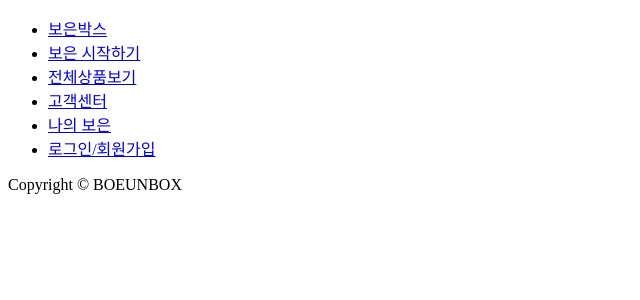
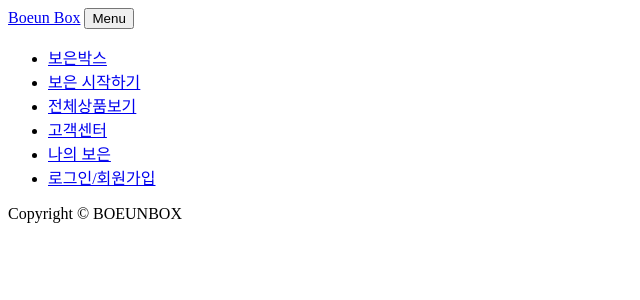
Before and after one commit to boeunbox/bbteam, a Django app: template boeunbox/boeunbox/templates/gnav.html in a window 1280 px wide. Shown: the top 300 px of the page, without its empty margins (0-640 px from the left). Run offline with Django 3.2, Linux system fonts and the light colour scheme; the template is opened without the code that fills it, so the values that code supplies are empty.

Commit message:
nav bar에 메인홈페이지 버튼 추가

```diff
--- a/boeunbox/boeunbox/templates/gnav.html
+++ b/boeunbox/boeunbox/templates/gnav.html
@@ -15,6 +15,14 @@
 <body>
     <!-- 공통 NAV BAR -->
     <nav class="navbar navbar-expand-lg navbar-light fixed-top" id="mainNav">
+        <div class="container">
+            <a href="{% url 'index' %}">Boeun Box</a>
+            <button class="navbar-toggler navbar-toggler-right" type="button" data-toggle="collapse"
+                data-target="#navbarResponsive" aria-controls="navbarResponsive" aria-expanded="false"
+                aria-label="Toggle navigation">
+                Menu
+                <i class="fas fa-bars"></i>
+            </button>
             <div class="collapse navbar-collapse" id="navbarResponsive">
                 <ul class="navbar-nav ml-auto">
                     <li class="nav-item"><a href="{% url 'mission' %}">보은박스</a></li>
@@ -25,6 +33,7 @@
                     <li class="nav-item"><a href="{% url 'signup' %}">로그인/회원가입</a></li>
                 </ul>
             </div>
+        </div>
     </nav>
 
     <!-- 공통 FOOTER -->
```
Lines whose indentation alone changed are shown as unchanged.
